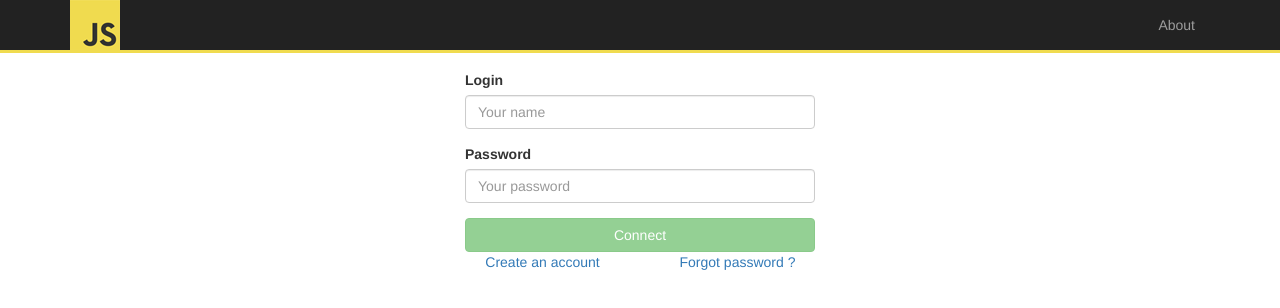
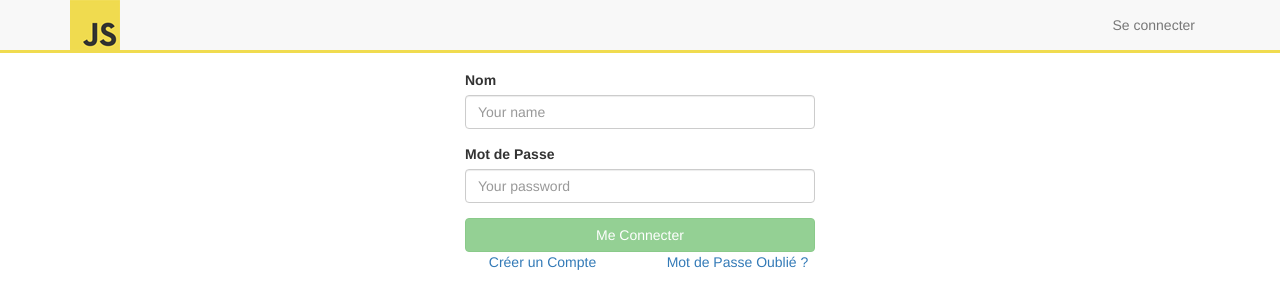
Before and after one commit to WildCodeSchool/laloupe-0216-goodies, a website: page public/index.html at #/login in a window 1280 px wide. Drawn offline with nearby package versions, Linux system fonts and the light colour scheme.

Commit message:
modif accueil

```diff
--- a/public/index.html
+++ b/public/index.html
@@ -30,7 +30,7 @@
 
     </head>
     <body>
-    <header class="navbar navbar-inverse navbar-fixed-top navbar-border" role="navigation">
+    <header class="navbar navbar-default navbar-fixed-top navbar-border" role="navigation">
         <div class="container">
             <div class="navbar-header">
                 <a href="#/"><img src="assets/logo.png"></a>
@@ -46,7 +46,7 @@
                 <ul class="nav navbar-nav pull-right">
                     <li ng-class="{active: activetab=='/'}" ng-if="token"><a href="#/">Home</a></li>
                     <li ng-class="{active: activetab=='/admin'}" ng-if="token"><a href="#/admin">Administration</a></li>
-                    <li ng-class="{active: activetab=='/about'}"><a href="#/about">About</a></li>
+                    <li ng-class="{active: activetab=='/about'}"><a href="#/about">Se connecter</a></li>
                     <li ng-if="token"><a href="#/" ng-click="logout()">Logout</a></li>
                 </ul>
             </nav>
--- a/public/views/connect.html
+++ b/public/views/connect.html
@@ -5,24 +5,24 @@
   </div>
   <form name="formConnect">
     <div class="form-group">
-      <label for="inputName">Login</label>
+      <label for="inputName">Nom</label>
       <input type="text" class="form-control" id="inputName"
       placeholder="Your name" ng-model="user.name" ng-required="true">
     </div>
     <div class="form-group">
-      <label for="inputName">Password</label>
+      <label for="inputName">Mot de Passe</label>
       <input type="password" class="form-control" id="inputPass"
       placeholder="Your password" ng-model="user.password" ng-required="true">
     </div>
     <button type="submit" class="btn btn-success btn-block"
-    ng-disabled="formConnect.$invalid" ng-click="connect()">Connect</button>
+    ng-disabled="formConnect.$invalid" ng-click="connect()"> Me Connecter</button>
   </form>
 </div>
 <div class="row sub-login-form">
   <div class="col-md-offset-4 col-md-2">
-    <a href="#/signup">Create an account</a>
+    <a href="#/signup">Créer un Compte</a>
   </div>
   <div class="col-md-2">
-    <a href="">Forgot password ?</a>
+    <a href="">Mot de Passe Oublié ?</a>
   </div>
 </div>
```
Also changed, not shown: public/views/signup.html (+9 -9 lines).
